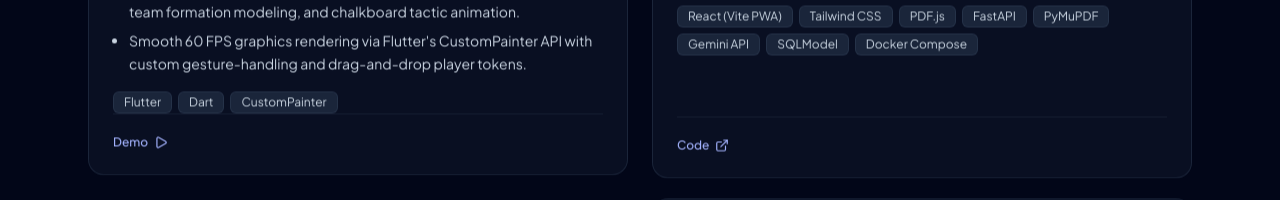
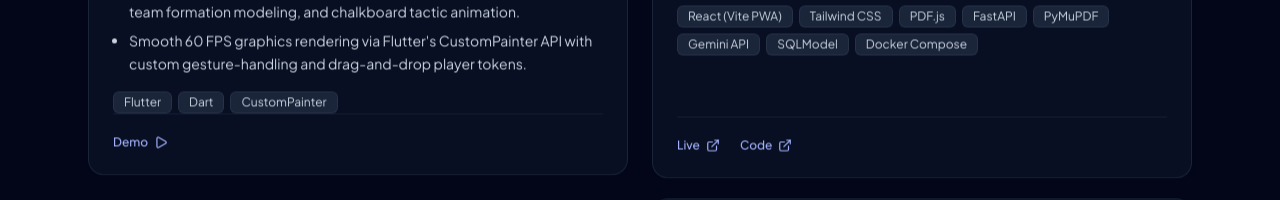
Before and after one commit to Zinolesky/portfolio, a React (Vite) app: page / in a window 1280 px wide. Shown: the part 3460-3660 px from the top of the page. Built offline with nearby package versions, Linux system fonts and the light colour scheme.

Commit message:
Add live Vercel URL for PDFGuru

```diff
--- a/src/data.ts
+++ b/src/data.ts
@@ -197,6 +197,7 @@ export const projects: Project[] = [
       "Zero-drop auto-fit Unicode PDF stamper (DejaVuSans), NumPy signature processing, interactive PDF.js visual Q→A template mapper, reusable saved data profiles, and automated pytest + ruff CI.",
     ],
     repo: "https://github.com/Zinolesky/PDFGuru",
+    live: "https://pdfguru-liart.vercel.app",
   },
   {
     id: "road-to-python",
```
Also changed, not shown: 1 other file (tests, documents, lock files or other folders).
